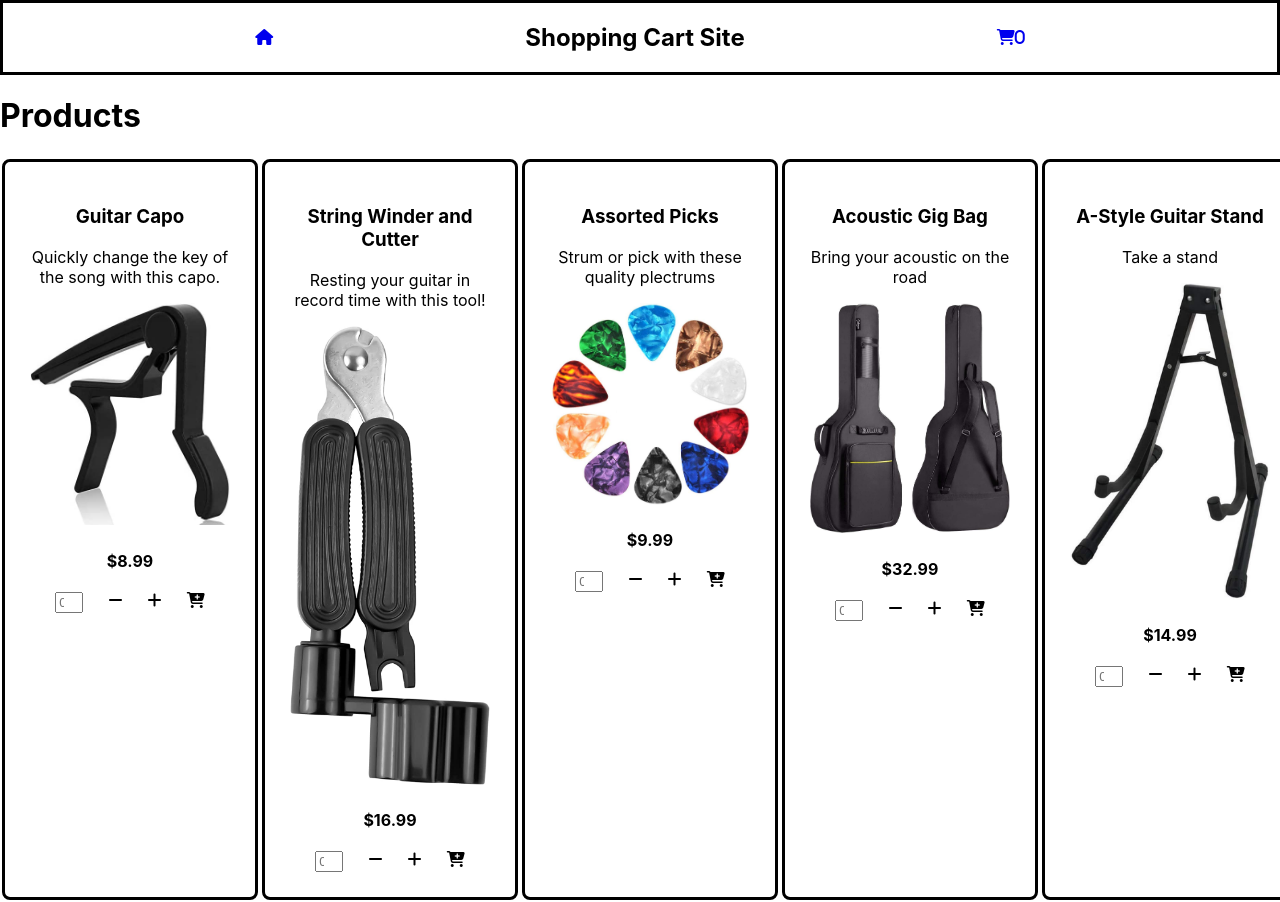
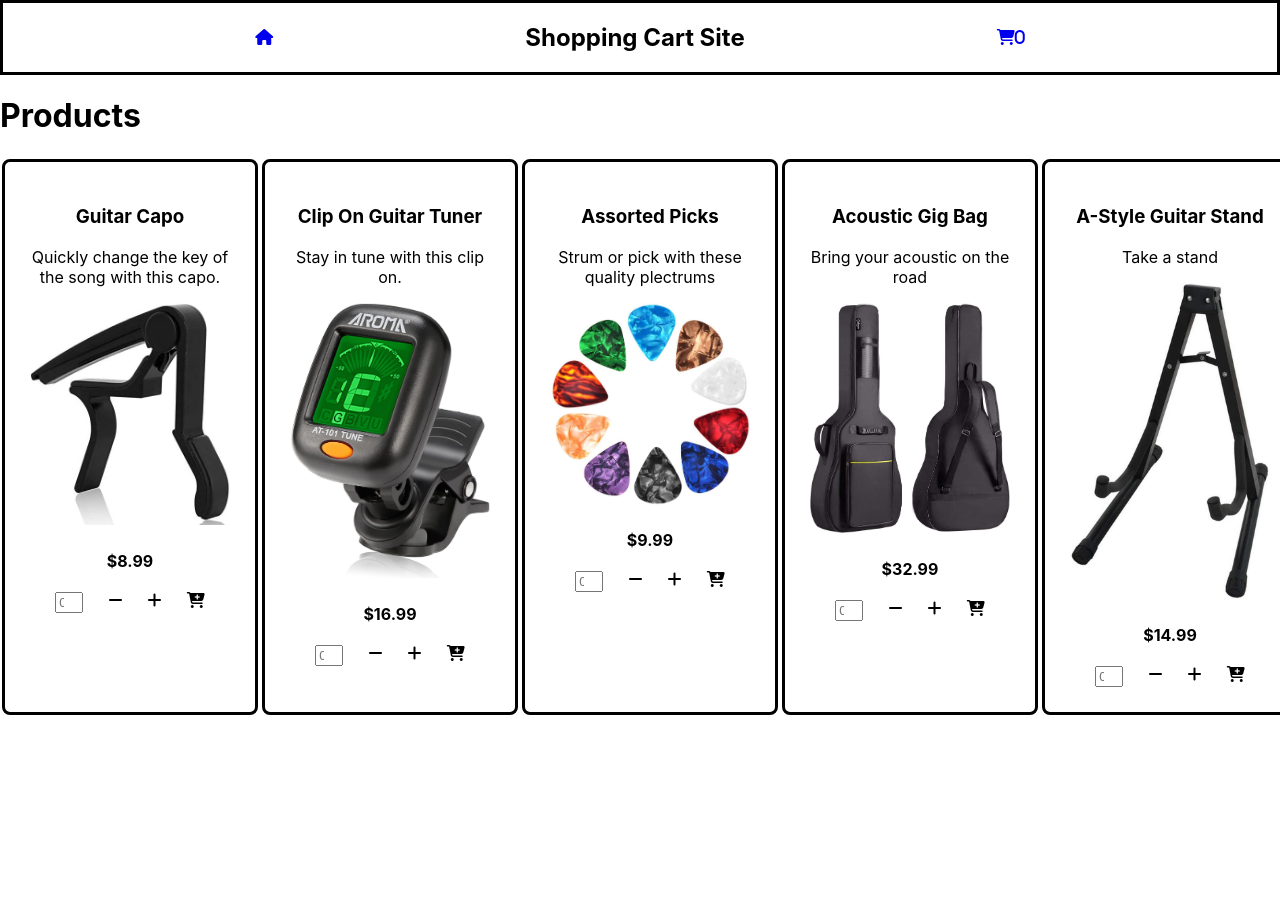
Before and after one commit to sethakirafeldman/shopping-cart, a React (Create React App) app: page /home in a window 1280 px wide. After the commit the page ends 800 px from the top, so only its background shows below. Built offline with nearby package versions, Linux system fonts and the light colour scheme.

Commit message:
asset switch

```diff
--- a/src/data.js
+++ b/src/data.js
@@ -1,5 +1,5 @@
 import capo from "./assets/capo.jpg";
-import stringwinder from "./assets/stringwinder.jpg";
+import guitartuner from "./assets/guitartuner.jpg";
 import guitarpicks from "./assets/guitarpicks.jpg";
 import guitarstand from "./assets/guitarstand.jpg";
 import acousticcase from "./assets/acousticcase.jpg";
@@ -14,11 +14,11 @@ const data =
     },
 
     {
-        "name": "String Winder and Cutter",
+        "name": "Clip On Guitar Tuner",
         "index": 1,
-        "description": "Resting your guitar in record time with this tool!",
+        "description": "Stay in tune with this clip on.",
         "price": "16.99",
-        "src": stringwinder
+        "src": guitartuner
     },
 
     {
```
Also changed, not shown: src/assets/guitartuner.jpg (added), src/assets/stringwinder.jpg (deleted).
